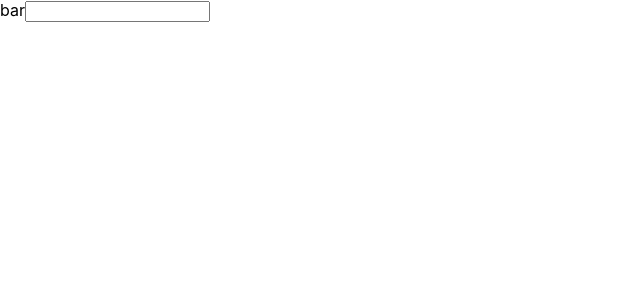
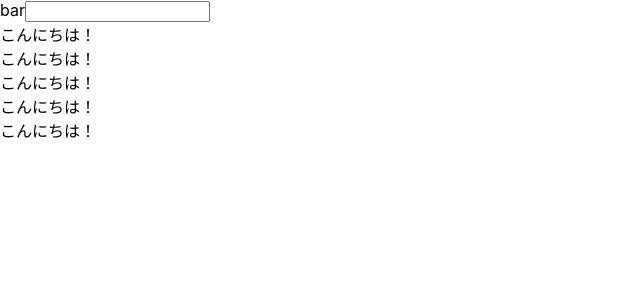
Before and after one commit to taro3256/udemy-react, a React (Create React App) app: page / in a window 1280 px wide. Shown: the top 300 px of the page, without its empty margins (0-640 px from the left). Built offline with nearby package versions, Linux system fonts and the light colour scheme.

Commit message:
components

```diff
--- a/src/App.js
+++ b/src/App.js
@@ -5,8 +5,17 @@ function App() {
     <React.Fragment>
       <label htmlFor="bar">bar</label>
       <input type="text" onChange={() => {alert("aaaaburi")}} />
+      <Cat />
+      <Cat />
+      <Cat />
+      <Cat />
+      <Cat />
     </React.Fragment>
   )
 }
 
+const Cat = () => {
+  return <div>こんにちは！</div>
+}
+
 export default App;
```
